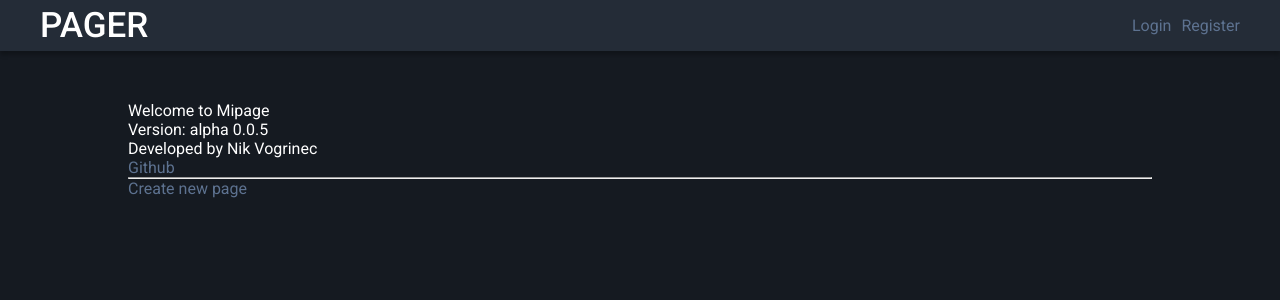
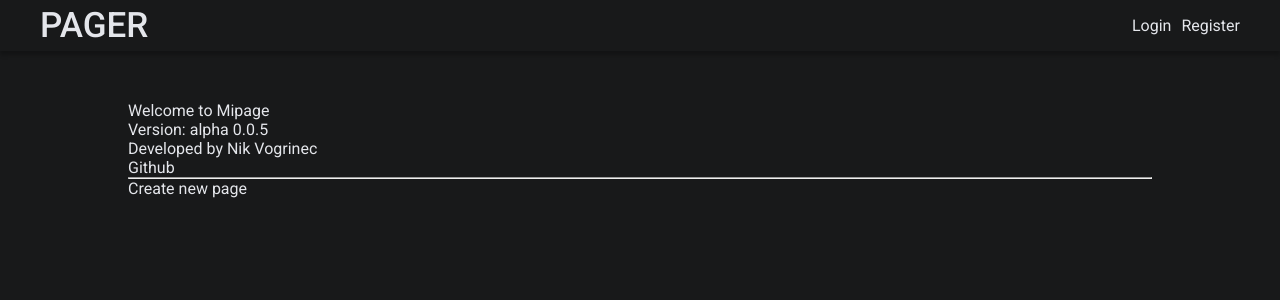
Before and after one commit to NikVogri/poster-web, a Next.js app: page / in a window 1280 px wide. Shown: the top 300 px of the page. Built offline with nearby package versions, Linux system fonts and the light colour scheme; no server answers.

Commit message:
feat: updated color palette

```diff
--- a/styles/_variables.scss
+++ b/styles/_variables.scss
@@ -1,34 +1,29 @@
 :root {
-	--color-button-text: #fff;
-	--color-primary-100: #dee3ea;
-	--color-primary-200: #b2bdcd;
-	--color-primary-300: #5d7290;
-	--color-primary-600: #323d4d;
-	--color-primary-700: #242c37;
-	--color-primary-800: #151a21;
-	--color-primary-900: #0b0e11;
-	--color-secondary-washed-out: #879eed;
-	--color-secondary: #5575e7;
-	--color-accent-glow: rgba(253, 77, 77, 0.3);
-	--color-accent: #fd4d4d;
-	--color-accent-hover: #fd6868;
-	--color-accent-disabled: #f5bfbf;
+	--color-secondary-100: #dee3ea;
+    --color-secondary-200: #b2bdcd;
+    --color-secondary-300: #5d7290;
+    --color-secondary-600: #323d4d;
+    --color-secondary-700: #242c37;
+    --color-secondary-800: #151a21;
+    --color-secondary-900: #0b0e11;
 
-	--background-primary: var(--color-primary-800);
-	--background-darker: var(--color-primary-900);
-	--background-light: var(--color-primary-700);
+	--color-pop: #FD6868;
+	--color-pop-hover: #fa5e5e;
 
-	--button-primary: var(--color-primary-800);
-	--button-primary-hover: var(--color-primary-600);
+	--background-primary: #18191a;
+	--background-card: #242526;
+
+	--button-primary: var(--color-pop);
+	--button-primary-hover: var(--color-pop-hover);
 	--button-primary-disabled: var(--color-primary-600);
 
 	--button-accent: var(--color-accent);
 	--button-darker: var(--color-primary-300);
 
-	--text-accent: var(--color-accent-hover);
-	--text-shy: var(--color-primary-300);
-	--text-primary: var(--color-button-text);
-	--text-primary-shy: rgba(255, 255, 255, 0.61);
+	--outline: #3a3b3c;
+
+	--text-primary: #e4e6eb;
+	--text-secondary: #b0b3b8;
 
 	--shadow-block: rgba(0, 0, 0, 0.25);
 }
```
